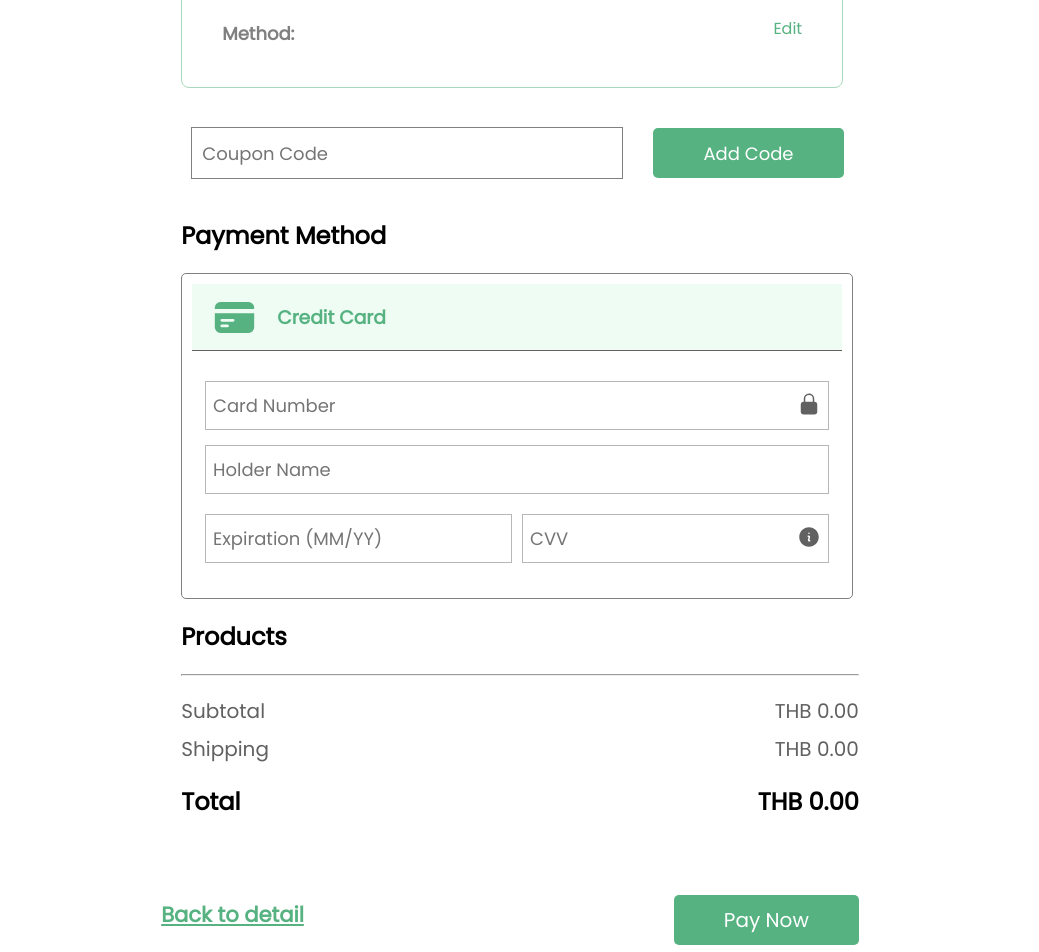
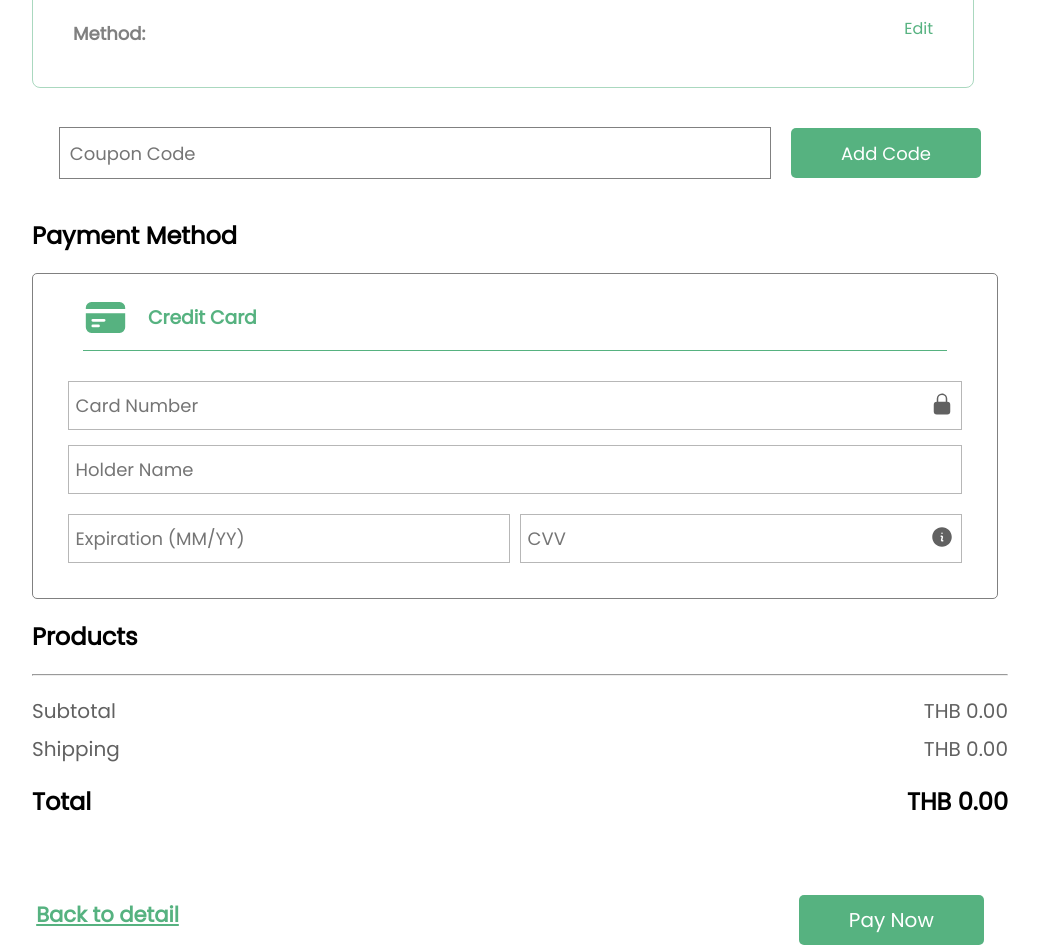
Before and after one commit to jajerrr/Candle-cn334, a Next.js app: page /payment in a window 1280 px wide. Shown: the part 500-1452 px from the top of the page, without its empty margins (120-1159 px from the left). Built offline with nearby package versions, Linux system fonts and the light colour scheme.

Commit message:
detail payment page

```diff
--- a/pages/payment.js
+++ b/pages/payment.js
@@ -193,6 +193,7 @@ const PaymentPage = () => {
 
                         <hr className={styles.separator} />
 
+
                         {/* Shipping Information */}
                         <div style={{ display: 'flex', justifyContent: 'space-between' }}>
 
--- a/styles/payment.module.css
+++ b/styles/payment.module.css
@@ -86,8 +86,7 @@
     padding: 20px; /* ระยะห่างภายใน */
     border-radius: 8px; /* ขอบโค้งมน */
     margin: 20px;
-    width: 100%;
-    max-width: 620px;
+    width: 900px;
     height: auto;
     border: 1px solid rgba(86, 178, 128, 0.5);
 }
@@ -107,14 +106,14 @@
     align-items: center; /* จัดวางให้อยู่ตรงกลางแนวตั้ง */
     margin-top: 20px; /* เพิ่มระยะห่างด้านบนของ container เพื่อให้มีช่องว่าง */
     margin: 10px;
+    width: 100%;
 }
 
 .textCoupon {
     flex-grow: 1; /* อนุญาตให้ input เต็มความกว้างที่เหลืออยู่ */
     padding: 5px; /* เพิ่มช่องว่างภายใน input */
-    margin-right: 10px; /* เพิ่มระยะห่างระหว่าง input กับปุ่ม */
-    margin-left: 15px;
-    width: 420px;
+
+    width: 700px;
     height: 40px;
     border: 1px solid gray;
     font-family: 'Poppins', sans-serif;
@@ -241,7 +240,7 @@
     display: flex;
     justify-content: center; /* จัดตำแหน่งกลางในแนวนอน */
     align-items: center; /* จัดตำแหน่งกลางในแนวตั้ง */
-    gap: 350px; /* ระยะห่างระหว่างปุ่ม */
+    gap: 600px; /* ระยะห่างระหว่างปุ่ม */
 }
 
 
@@ -352,14 +351,17 @@
 .paymentMethodBox {
     display: flex;
     align-items: center;
-    padding: 10px ;
+    padding: 10px 50px ;
     border: 1px solid gray;
     border-radius: 5px;
-    margin: 10px 0;
+    margin: 10px 0px;
+    margin-left: 20px;
     transition: border 0.1s;
-    width: 650px;
-    margin-left: 20px;
+    width: 85%;
+
 }
+
+
 
 .cardNumBox input {
     margin-top: 20px;
@@ -367,7 +369,7 @@
 
 .cardNumBox input, .holderNameBox input{
     width: 100%;
-    width: 580px;
+    width: 850px;
     height: 45px;
     border: 1px solid #B7B7B7;
     margin-bottom: 5px;
@@ -376,7 +378,7 @@
 }
 
 .cvvBox input {
-    width: 263px;
+    width: 398px;
     height: 45px;
     border: 1px solid #B7B7B7;
     margin-top: 5px;
@@ -397,7 +399,7 @@
     color: #56B280;
     width: 45px;
     height: 45px;
-    margin-left: 20px;
+    margin-left: 0px;
 
 }
 
@@ -411,9 +413,9 @@
     margin: 0;
     padding: 0;
     width: 100%; /* ความกว้างเต็มหน้าจอ */
-    background-color: #EEFCF4;
+
     color: #56B280;
-    border-bottom: 1px solid #616161; /* กำหนดเส้นขอบด้านล่าง */
+    border-bottom: 1.25px solid #56B280; /* กำหนดเส้นขอบด้านล่าง */
     /* border: none; // ใช้ถ้าจำเป็นต้องลบขอบทั้งหมด */
 }
 
```
Also changed, not shown: styles/shipping.module.css (line endings or trailing spaces).
